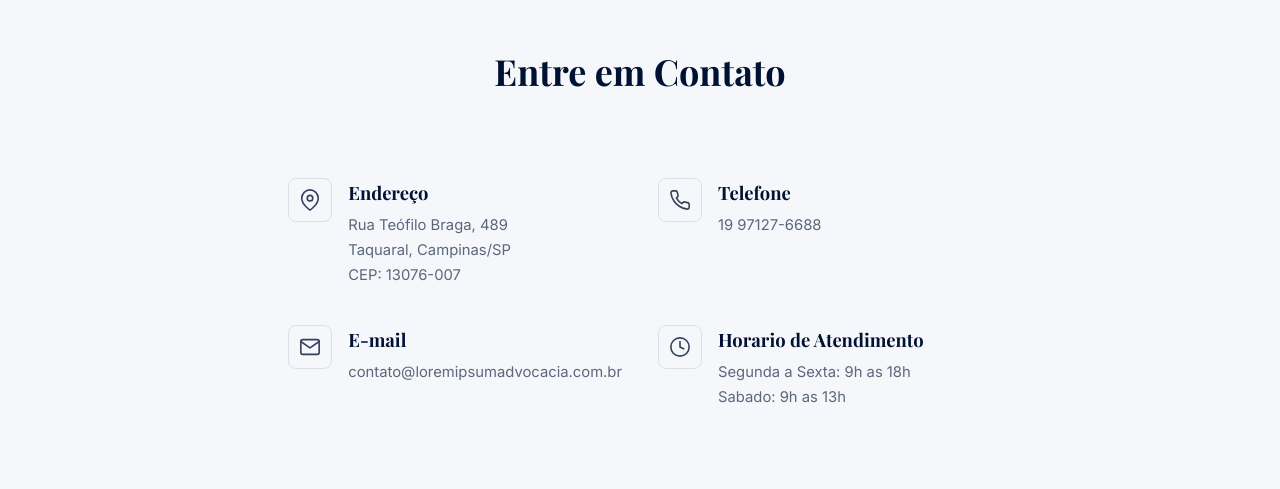
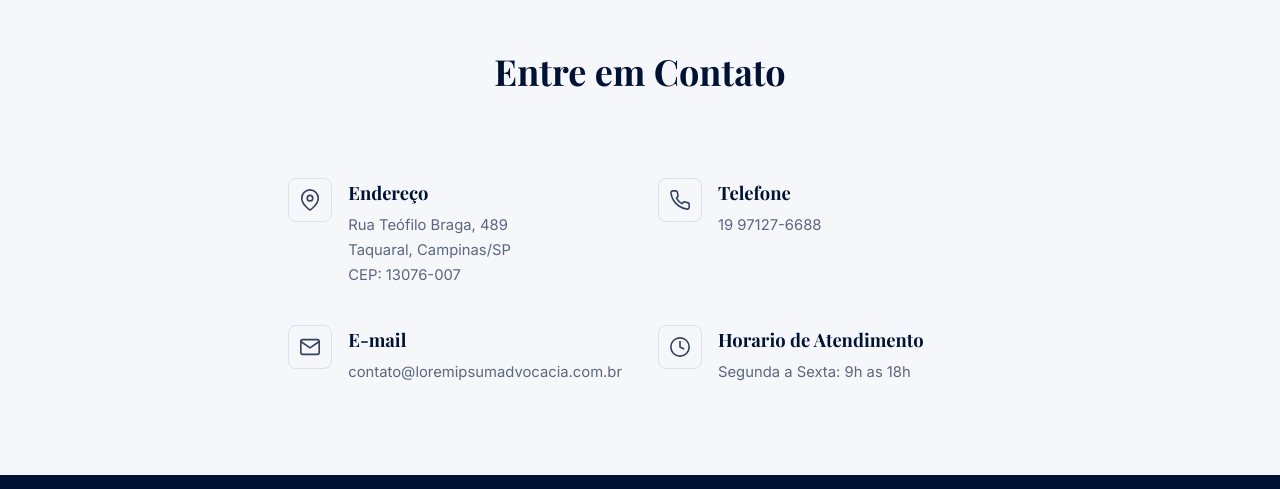
Before and after one commit to hitosanches/kmeb, a website: page index.html in a window 1280 px wide. Shown: the part 6337-6826 px from the top of the page. Drawn offline with nearby package versions, Linux system fonts and the light colour scheme.

Commit message:
minor changes again

```diff
--- a/index.html
+++ b/index.html
@@ -549,7 +549,7 @@
             </div>
             <div class="info-text">
               <h4>Horario de Atendimento</h4>
-              <p>Segunda a Sexta: 9h as 18h<br>Sabado: 9h as 13h</p>
+              <p>Segunda a Sexta: 9h as 18h</p>
             </div>
           </div>
         </div>
```
